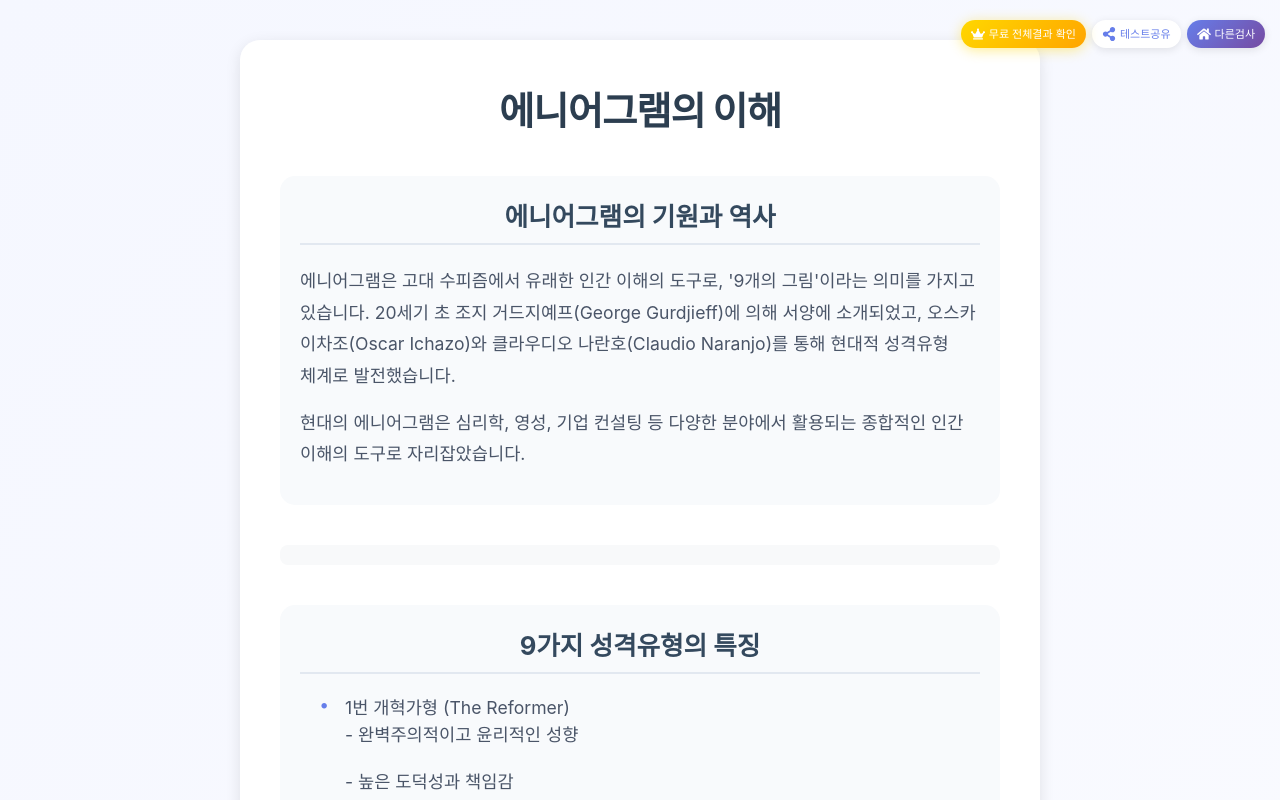
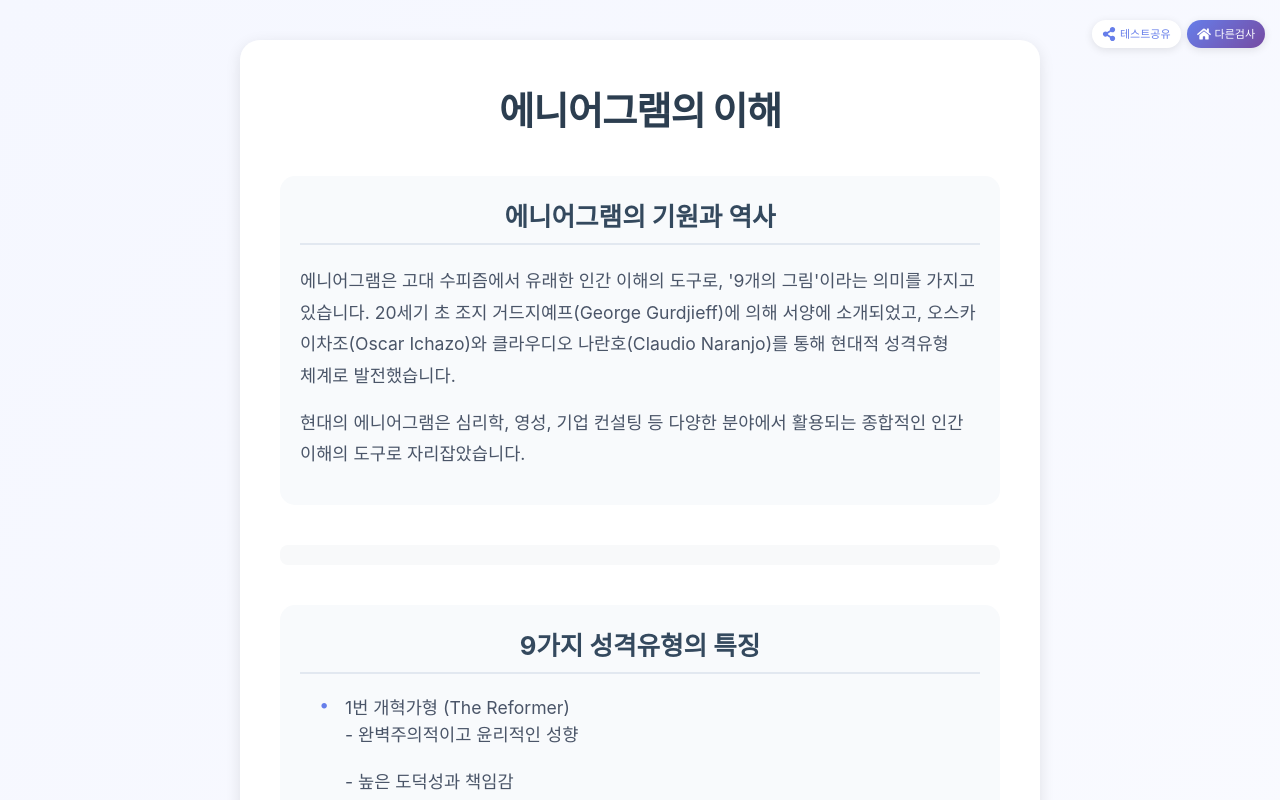
Before and after one commit to nongmeeeel/mindlab, a React (Create React App) app: page /guide/enneagram in a window 1280 px wide. Shown: the top 800 px of the page. Built offline with nearby package versions, Linux system fonts and the light colour scheme; a web font is replaced by a local one; what chartjs-plugin-datalabels would draw is missing.

Commit message:
배너는 수동, 외에는 자동광고

```diff
--- a/src/components/ActionButtons.js
+++ b/src/components/ActionButtons.js
@@ -108,7 +108,7 @@ const ActionButtons = ({ position = 'bottom', type, scores, resultType, onPremiu
   return (
     <>
       <div className={className}>
-          {isPremium || type == "guide" ? null
+          {isPremium || type === "guide" ? null
           : (
             <button
               className="action-button premium-button"
--- a/src/pages/guide/AttachmentGuide.js
+++ b/src/pages/guide/AttachmentGuide.js
@@ -10,7 +10,7 @@ const AttachmentGuide = () => {
       <div className="guide-container">
         <ActionButtons
           position="top"
-          type="attachment"
+          type="guide"
         />
 
         <h1>애착유형의 이해</h1>
--- a/src/pages/guide/EnneagramGuide.js
+++ b/src/pages/guide/EnneagramGuide.js
@@ -10,7 +10,7 @@ const EnneagramGuide = () => {
       <div className="guide-container">
         <ActionButtons
           position="top"
-          type="attachment"
+          type="guide"
         />
 
         <h1>에니어그램의 이해</h1>
```
